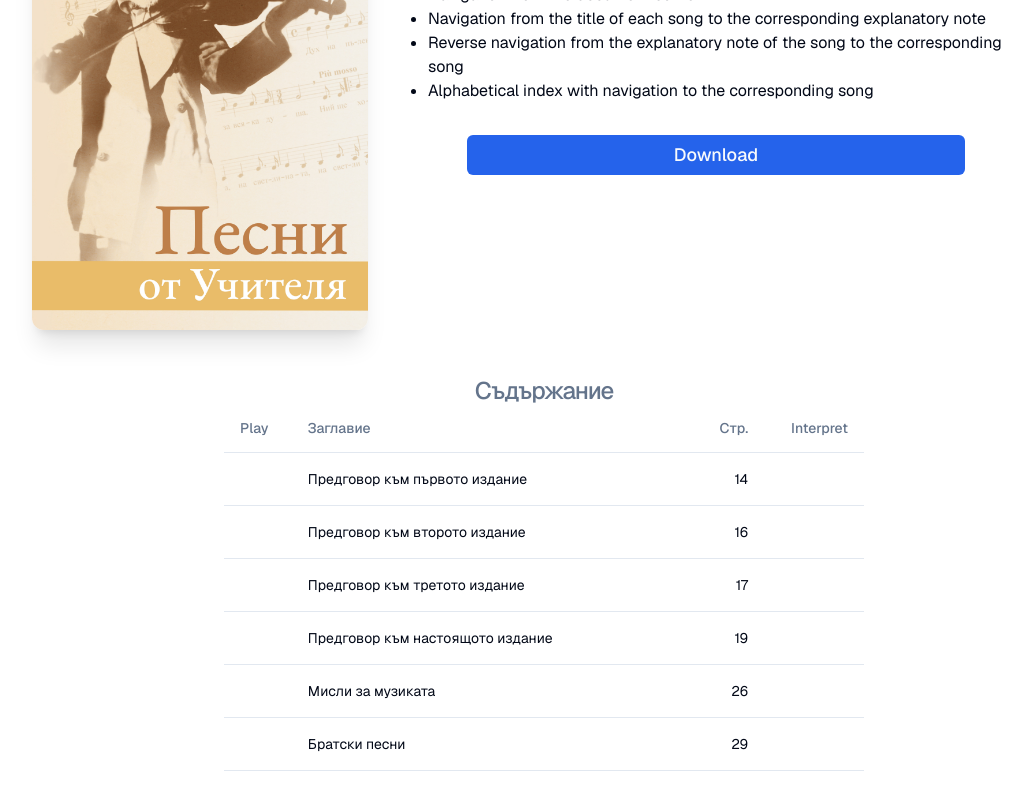
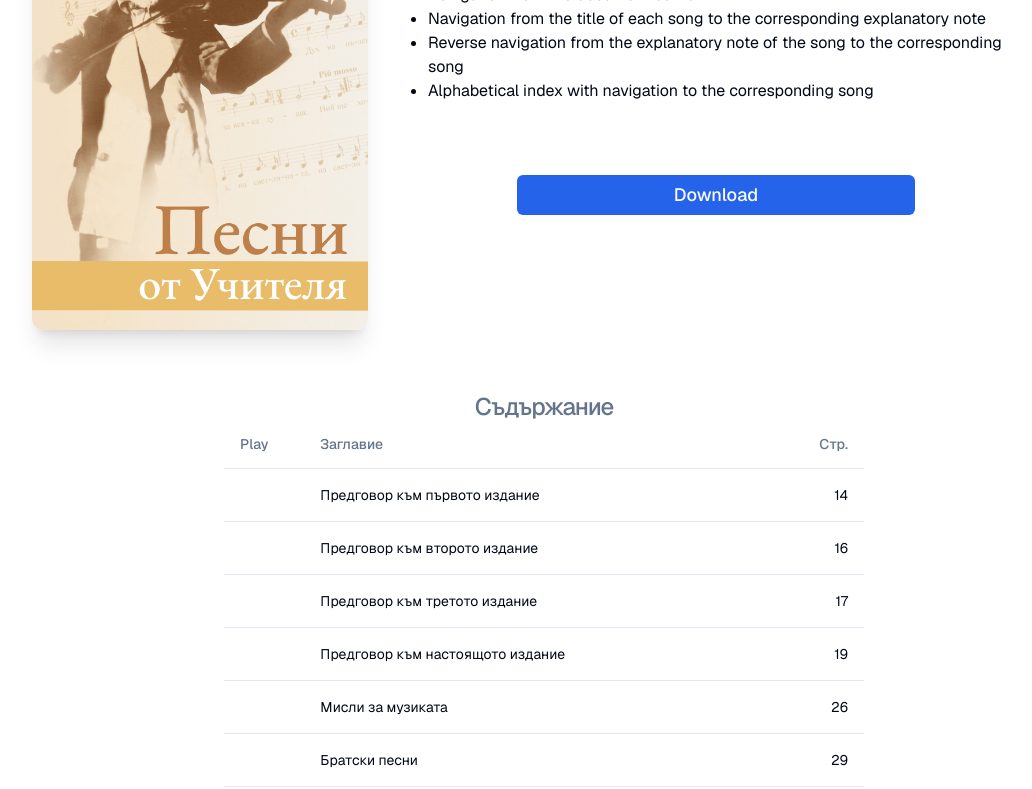
Before and after one commit to mkireva/songbook, a Next.js app: page /en in a window 1280 px wide. Shown: the part 480-1269 px from the top of the page, without its empty margins (96-1128 px from the left). Built offline with nearby package versions, Linux system fonts and the light colour scheme.

Commit message:
fix: table

```diff
--- a/src/app/TableofContent.tsx
+++ b/src/app/TableofContent.tsx
@@ -10,18 +10,10 @@ import {
 import data from "data/data.json";
 import AudioPlayer from "./AudioPlayer";
 
-interface Song {
-  id: string;
-  title: string;
-  page: number | null;
-  play: boolean;
-  audio?: string;
-  interpret?: string;
-}
 
 export default function TableofContent() {
   return (
-    <div className="md:w-1/2 p-4 mx-auto sm:p-0">
+    <div className="md:w-1/2 p-4 mx-auto sm:p-0 my-10">
       <h1 className="text-center text-2xl font-medium leading-tight text-muted-foreground dark:text-white tracking-tighter md:text-2xl lg:leading-[1.1]">
         Съдържание
       </h1>
@@ -32,7 +24,7 @@ export default function TableofContent() {
             <TableHead>Play</TableHead>
             <TableHead>Заглавие</TableHead>
             <TableHead className="text-right">Стр.</TableHead>
-            <TableHead className="text-right">Interpret</TableHead>
+            {/* <TableHead className="text-right">Int</TableHead> */}
           </TableRow>
         </TableHeader>
         <TableBody>
@@ -41,7 +33,7 @@ export default function TableofContent() {
               <TableCell>{song.play ? <AudioPlayer audio={song.audio ?? ""} /> : null}</TableCell>
               <TableCell>{song.title}</TableCell>
               <TableCell className="text-right">{song.page}</TableCell>
-              <TableCell className="text-right">{song.interpret}</TableCell>
+              {/* <TableCell className="text-right">{song.interpret}</TableCell> */}
             </TableRow>
           ))}
         </TableBody>
--- a/src/app/[locale]/page.tsx
+++ b/src/app/[locale]/page.tsx
@@ -54,8 +54,8 @@ export default function Home() {
                 <li className="md:ml-6 text-md">{t("feature4")}</li>
                 <li className="md:ml-6 text-md">{t("feature5")}</li>
               </ul>
-              <div className="my-8 flex items-center justify-center">
-                <Button className="md:w-3/4 w-full py-5">
+              <div className="my-8 flex items-center justify-center ">
+                <Button className="md:w-3/5 w-full py-5 md:mt-10 lg:mt-10 xl:mt-10">
                   <a
                     className="text-lg"
                     href={"/Песни-от-Учителя-2024.pdf"}
```
